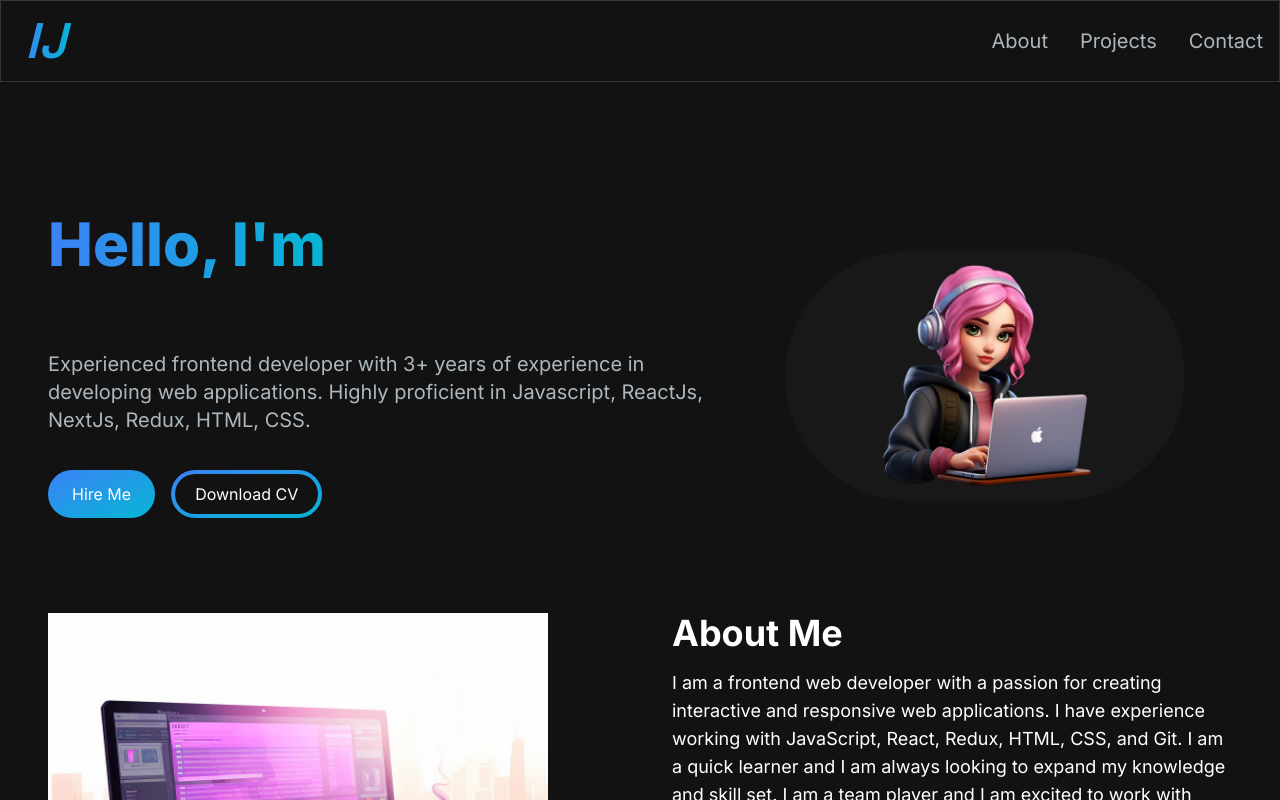
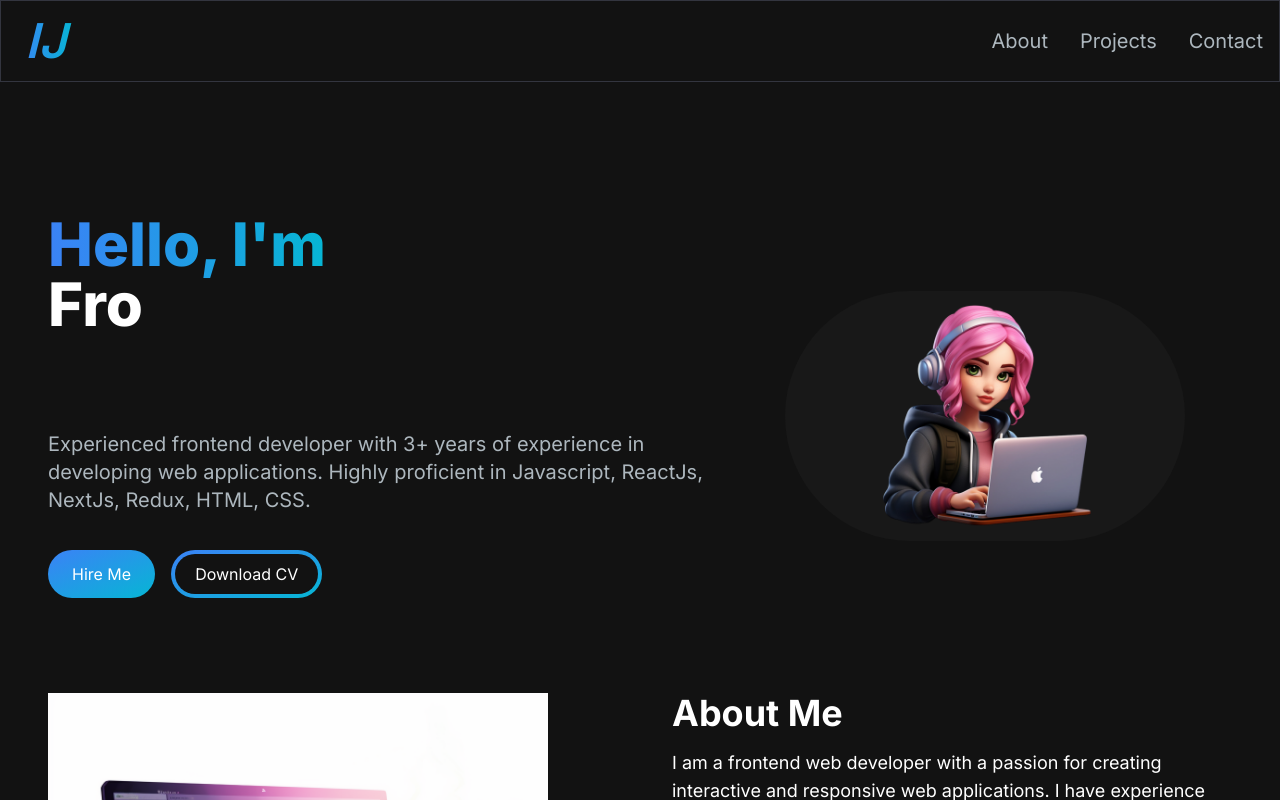
Before and after one commit to isha-0806/portfolio, a Next.js app: page / in a window 1280 px wide. Shown: the top 800 px of the page. Built offline with nearby package versions, Linux system fonts and the light colour scheme.

Commit message:
Style changes

```diff
--- a/app/components/HeroSection.tsx
+++ b/app/components/HeroSection.tsx
@@ -8,7 +8,7 @@ const HeroSection = () => {
     <section>
       <div className="grid grid-cols-1 sm:grid-cols-12">
         <div className="col-span-7 place-self-center text-center sm:text-left">
-          <h1 className="text-white mb-4 text-4xl sm:text-5xl lg:text-6xl font-extrabold mt-5">
+          <h1 className="text-white mb-4 text-4xl sm:text-5xl lg:text-6xl font-extrabold mt-5 md:h-[200px] h-[125px]">
             <span className="text-transparent bg-clip-text bg-gradient-to-r  from-blue-500 to-cyan-500 ">
               Hello, I&apos;m{" "}
             </span>
@@ -26,15 +26,20 @@ const HeroSection = () => {
             ReactJs, NextJs, Redux, HTML, CSS.
           </p>
           <div>
-            <button className="px-6 py-3 w-full sm:w-fit rounded-full mr-4 bg-white hover:bg-slate-200 text-white mt-3 bg-gradient-to-br from-blue-500 to-cyan-500 ">
-              <Link href="/#contact">Hire Me</Link>
+            <button className="w-full sm:w-fit rounded-full mr-4 bg-white hover:bg-slate-200 text-white mt-3 bg-gradient-to-br from-blue-500 to-cyan-500 ">
+              <Link
+                className="px-6 py-3 w-full flex justify-center"
+                href="/#contact"
+              >
+                Hire Me
+              </Link>
             </button>
             <button className="bg-gradient-to-br from-blue-500 to-cyan-500 px-1 py-1 w-full sm:w-fit rounded-full bg-transparent hover:bg-slate-800 text-white mt-3">
-              <span className="block bg-[#121212] hover:bg-slate-800 rounded-full px-5 py-2">
-                <Link href="/Resume.pdf" target="_blank">
+              <Link href="/Isha_Jain_Resume.pdf" target="_blank">
+                <span className="block bg-[#121212] hover:bg-slate-800 rounded-full px-5 py-2">
                   Download CV
-                </Link>
-              </span>
+                </span>
+              </Link>
             </button>
           </div>
         </div>
```
Also changed, not shown: 1 other file (tests, documents, lock files or other folders).
